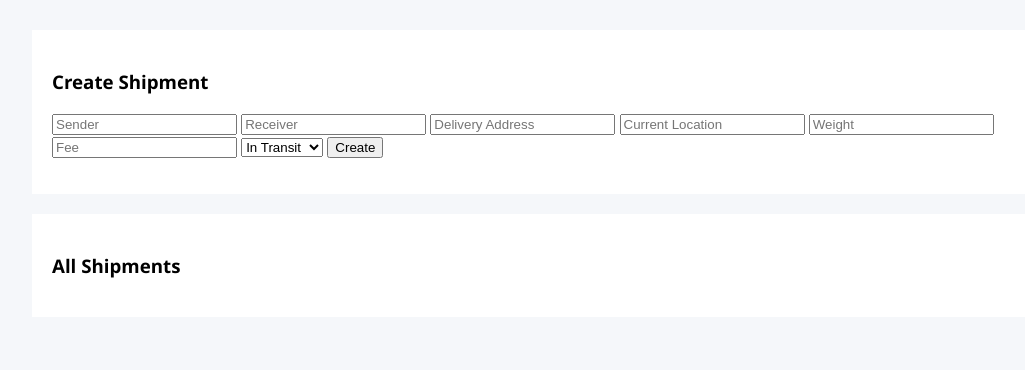
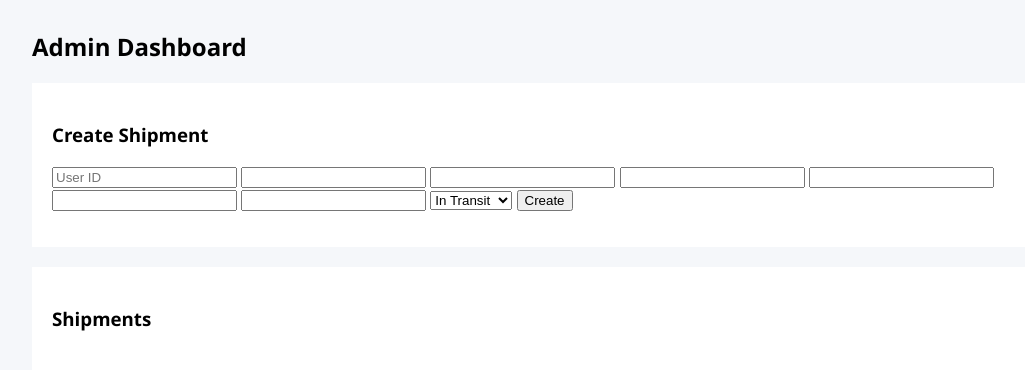
Before and after one commit to amexlabs-ui/amex-courier, a Flask app: page /dashboard in a window 1280 px wide. Shown: the top 370 px of the page, without its empty margins (32-1057 px from the left). Run offline with Flask 3, Linux system fonts and the light colour scheme; the visitor is signed in with stand-in values (Sample User, id 1); data that the repository does not hold is empty.

Commit message:
Update dashboard.html

```diff
--- a/templates/dashboard.html
+++ b/templates/dashboard.html
@@ -2,15 +2,18 @@
 
 <div class="container">
 
+<h2>Admin Dashboard</h2>
+
 <div class="card">
 <h3>Create Shipment</h3>
 <form method="POST">
-<input name="sender" placeholder="Sender">
-<input name="receiver" placeholder="Receiver">
-<input name="address" placeholder="Delivery Address">
-<input name="location" placeholder="Current Location">
-<input name="weight" placeholder="Weight">
-<input name="fee" placeholder="Fee">
+<input name="user_id" placeholder="User ID">
+<input name="sender">
+<input name="receiver">
+<input name="address">
+<input name="location">
+<input name="weight">
+<input name="fee">
 <select name="status">
 <option>In Transit</option>
 <option>Delivered</option>
@@ -21,15 +24,10 @@
 </div>
 
 <div class="card">
-<h3>All Shipments</h3>
-
+<h3>Shipments</h3>
 {% for s in shipments %}
-<div>
-<strong>{{ s[1] }}</strong> - {{ s[2] }} → {{ s[3] }}
-<span class="status in-transit">{{ s[5] }}</span>
-</div>
+<div>{{ s[1] }} - {{ s[3] }} ({{ s[5] }})</div>
 {% endfor %}
-
 </div>
 
 </div>
```
